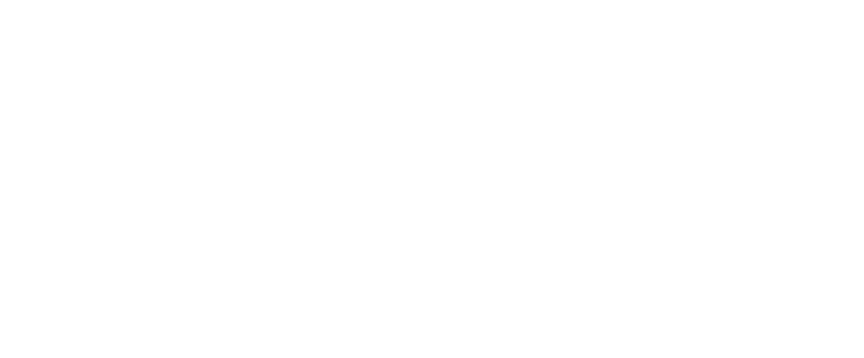
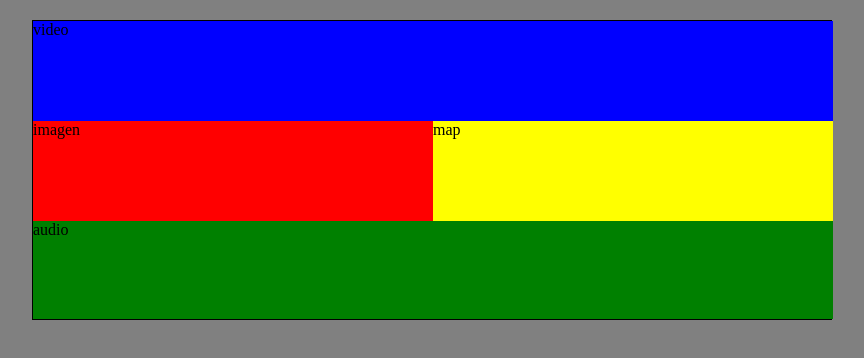
Before and after one commit to ririchi2/MULTIMEDIA, a website: page index.html in a window 1280 px wide. Shown: the whole page, without its empty margins (208-1072 px from the left). Drawn offline with Linux system fonts and the light colour scheme.

Commit message:
grid created

```diff
--- a/css/style.css
+++ /dev/null
@@ -1,3 +0,0 @@
-* {
-  box-sizing: border-box;
-  margin: 0px; }
--- a/css/style.scss
+++ /dev/null
@@ -1,8 +0,0 @@
-* {
-    box-sizing: border-box;
-    margin: 0px;
-}
-
-.container {
-    border: 1px solid black;
-}
--- /dev/null
+++ b/css/styles.scss
@@ -0,0 +1,47 @@
+$grey: grey;
+$blue: blue;
+$red: red;
+$yellow: yellow;
+$green: green;
+
+* {
+    box-sizing: border-box;
+    margin: 0px;
+}
+
+body {
+    background-color: $grey;
+
+}
+
+.container {
+    border: 1px solid black;
+    width: 800px;
+    height: 300px;
+    margin: auto;
+    margin-top: 20px;
+    display: grid;
+    grid-template-columns: 1fr 1fr;
+    grid-template-rows: 1fr 1fr 1fr;
+}
+.video {
+    background-color: $blue;
+    height: 100px;
+    grid-column-start: 1;
+    grid-column-end: 3;
+}
+.imagen {
+    background-color: $red;
+    width: 400px;
+    height: 100px;
+}
+.map {
+    background-color: $yellow;
+    width: 400px;
+    height: 100px;
+}
+.audio {
+    background-color: $green;
+    grid-column-start: 1;
+    grid-column-end: 3;
+}
--- a/index.html
+++ b/index.html
@@ -5,13 +5,18 @@
     <meta http-equiv="X-UA-Compatible" content="IE=edge">
     <meta name="viewport" content="width=device-width, initial-scale=1.0">
     <title>Document</title>
-    <link rel="stylesheet" href="./css/style.css">
+    <link rel="stylesheet" href="./css/styles.css">
 </head>
 <body>
     <header></header>
     <main>
-        <div class="container"></div>
+        <div class="container">
+            <div class="video">video</div>
+            <div class="imagen">imagen</div>
+            <div class="map">map</div>
+            <div class="audio">audio</div>
+        </div>
     </main>
-    <script src="./js/script.js"></script>
+    <script src="./js/actions.js"></script>
 </body>
 </html>
```
Also changed, not shown: css/styles.css (added), js/actions.js (added), js/script.js (deleted).
